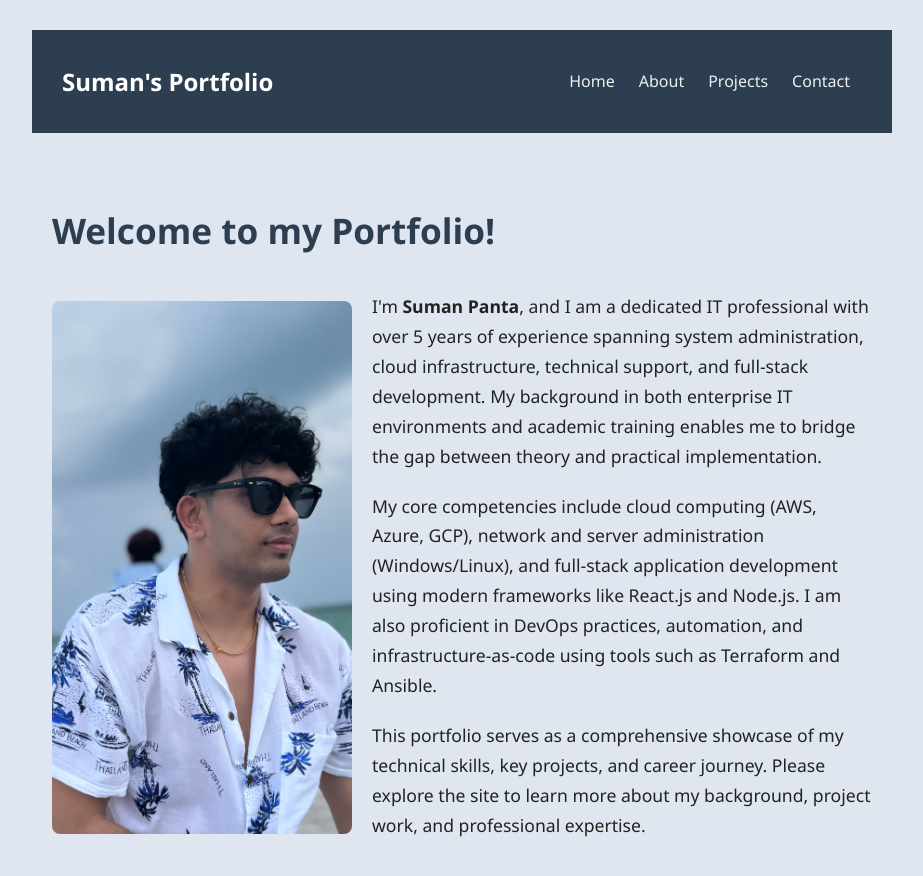
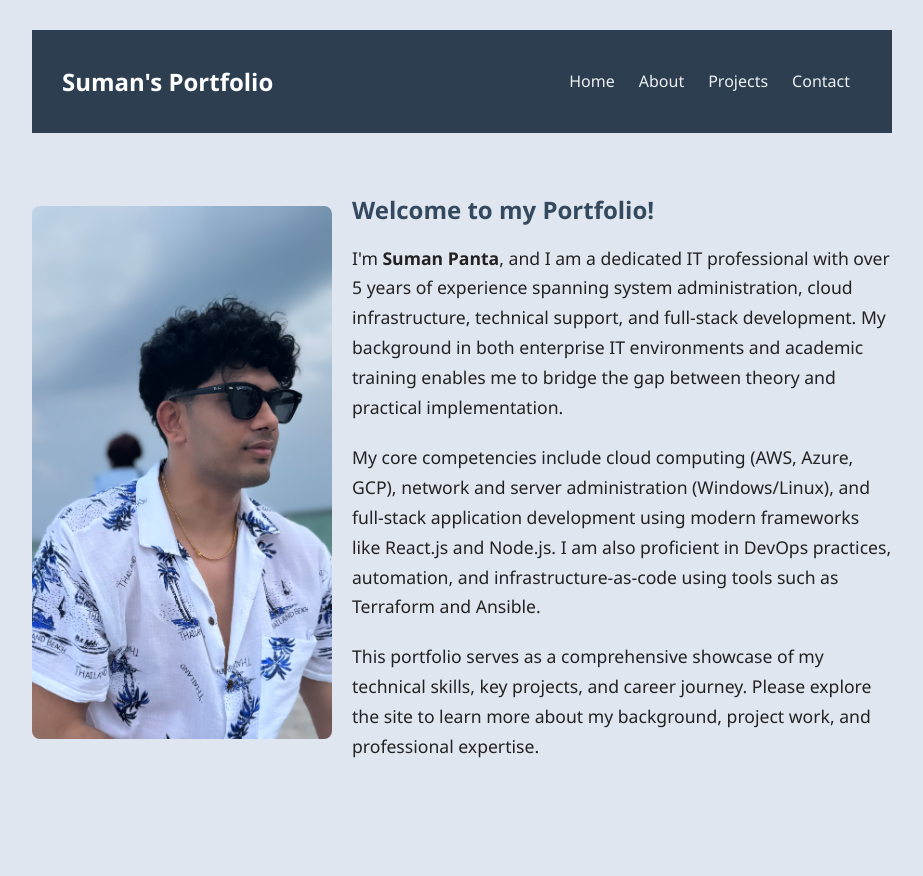
Before and after one commit to pantasuman6/Portfolio-Website, a React (Create React App) app: page / in a window 1280 px wide. Shown: the top 876 px of the page, without its empty margins (178-1101 px from the left). After the commit the page ends 800 px from the top, so only its background shows below. Built offline with nearby package versions, Linux system fonts and the light colour scheme.

Commit message:
second commit

```diff
--- a/src/pages/Home.js
+++ b/src/pages/Home.js
@@ -3,10 +3,11 @@ import profileImage from './suman-p.JPG';
 
 export default function Home() {
   return (
-    <div className="container">
 
-      <h1>Welcome to my Portfolio!</h1>
+
+
       <div className="home-container">
+
         <img
           src={profileImage}
           alt="Suman Panta"
@@ -16,6 +17,7 @@ export default function Home() {
 
 
         <div className="home-text">
+          <h2>Welcome to my Portfolio!</h2>
           <p>
             I'm <strong>Suman Panta</strong>, and I am a dedicated IT professional with over 5 years of experience spanning system administration,
             cloud infrastructure, technical support, and full-stack development. My background in both enterprise IT environments and academic training
@@ -33,6 +35,6 @@ export default function Home() {
           </p>
         </div>
       </div>
-    </div>
+
   );
 }
```
